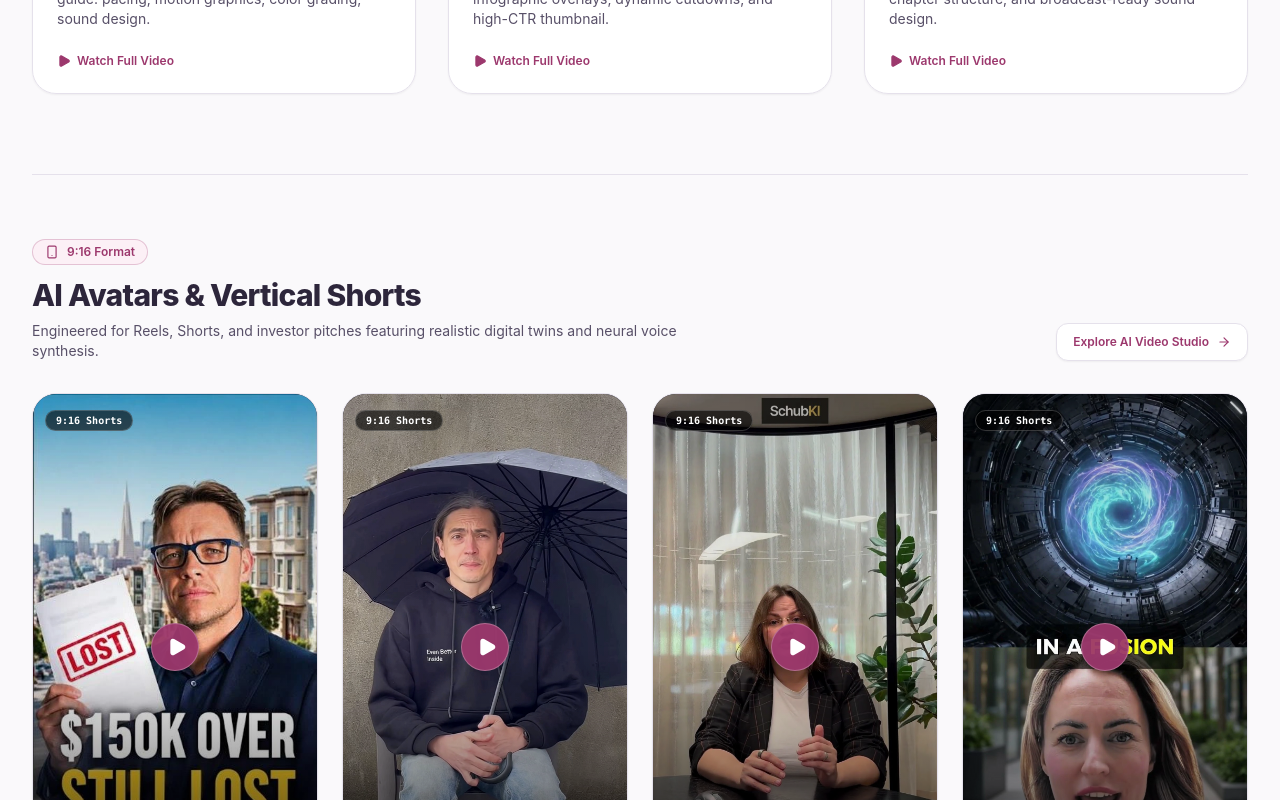
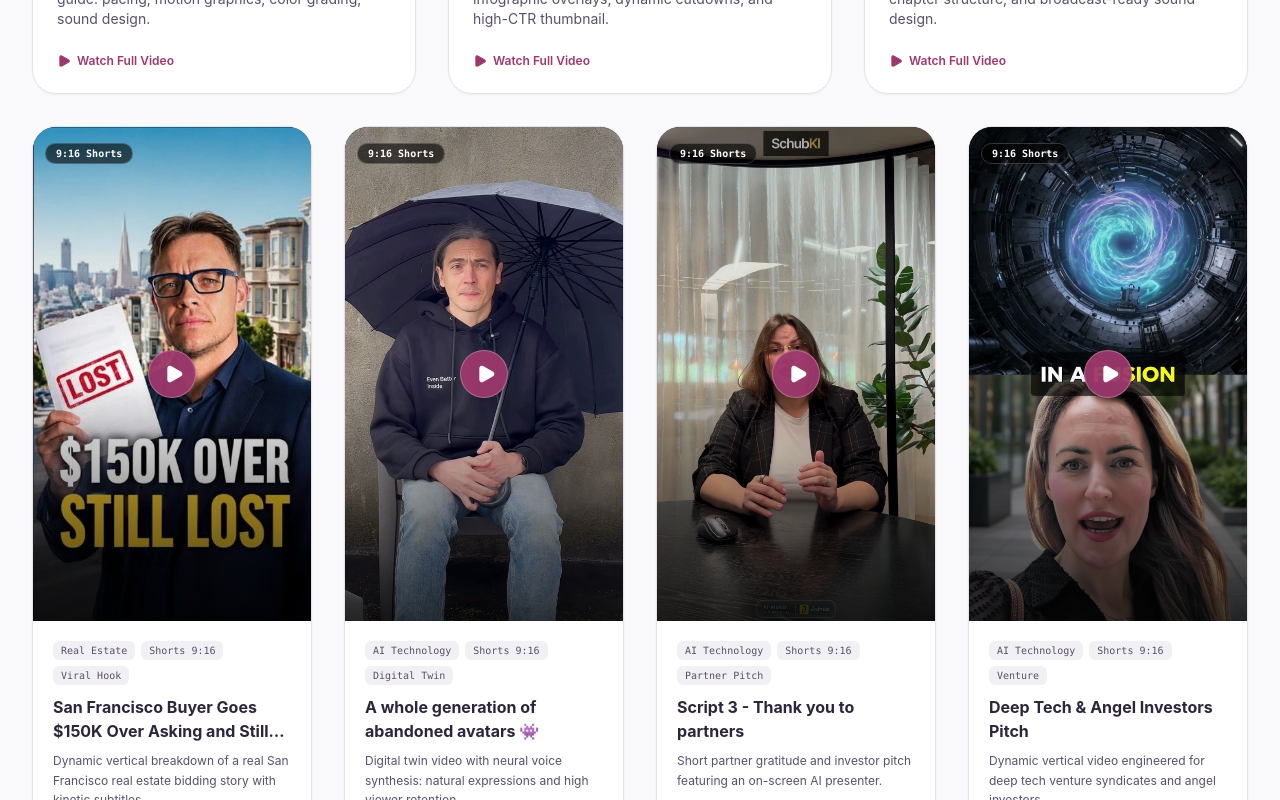
Before and after one commit to andreibdr/fewhands, a Next.js app: page /portfolio in a window 1280 px wide. Shown: the part 4820-5620 px from the top of the page. Built offline with nearby package versions, Linux system fonts and the light colour scheme.

Commit message:
refactor(portfolio): render vertical shorts inline without section header or separator line

```diff
--- a/components/PortfolioSection.tsx
+++ b/components/PortfolioSection.tsx
@@ -210,28 +210,8 @@ export const PortfolioSection: React.FC = () => {
 
         {/* Dedicated Row for Vertical 9:16 Shorts */}
         {verticalShorts.length > 0 && (
-          <div className="mt-16 pt-12 border-t border-slate-200 dark:border-slate-800">
-            <div className="flex flex-col sm:flex-row sm:items-end justify-between gap-4 mb-8">
-              <div>
-                <div className="inline-flex items-center gap-2 px-3 py-1 rounded-full bg-sky-100 dark:bg-sky-950/60 text-sky-700 dark:text-sky-300 text-xs font-semibold mb-2">
-                  <Smartphone className="w-3.5 h-3.5" />
-                  <span>{lang === "ru" ? "Формат 9:16" : "9:16 Format"}</span>
-                </div>
-                <h3 className="text-2xl font-bold text-slate-900 dark:text-white">
-                  {lang === "ru" ? "AI-аватары и вертикальные видео" : "AI Avatars & Vertical Shorts"}
-                </h3>
-              </div>
-              <Link
-                href="/ai-video"
-                className="inline-flex items-center gap-2 text-xs font-semibold text-sky-600 dark:text-sky-400 hover:underline"
-              >
-                <span>{lang === "ru" ? "Все возможности AI-видео" : "Explore AI Video"}</span>
-                <ArrowRight className="w-3.5 h-3.5" />
-              </Link>
-            </div>
-
-            <div className="grid grid-cols-1 sm:grid-cols-2 lg:grid-cols-4 gap-6">
-              {verticalShorts.map((item) => (
+          <div className="mt-8 grid grid-cols-1 sm:grid-cols-2 lg:grid-cols-4 gap-8">
+            {verticalShorts.map((item) => (
                 <div
                   key={item.id}
                   className="group rounded-3xl border border-slate-200 dark:border-slate-800 bg-white dark:bg-slate-900/90 shadow-sm hover:shadow-2xl transition-all duration-300 flex flex-col justify-between overflow-hidden hover:-translate-y-1"
@@ -293,7 +273,6 @@ export const PortfolioSection: React.FC = () => {
                 </div>
               ))}
             </div>
-          </div>
         )}
 
         {/* CTA to Full Portfolio */}
--- a/components/PortfolioView.tsx
+++ b/components/PortfolioView.tsx
@@ -360,45 +360,13 @@ export const PortfolioView: React.FC = () => {
             ))}
           </main>
 
-          {/* Dedicated Section for Vertical 9:16 Shorts (Bottom of Portfolio) */}
+          {/* Vertical 9:16 Shorts Grid directly following */}
           {verticalShorts.length > 0 && (
-            <section className="mt-16 sm:mt-20 pt-12 sm:pt-16 border-t border-[#e5e1eb]">
-              <div className="flex flex-col sm:flex-row sm:items-end justify-between gap-4 mb-8">
-                <div>
-                  <div className="inline-flex items-center gap-2 px-3 py-1 rounded-full bg-[#fcf0f6] border border-[#9c386d]/25 text-[#9c386d] text-xs font-semibold mb-3">
-                    <Smartphone className="w-3.5 h-3.5" />
-                    <span>{lang === "ru" ? "Формат 9:16" : lang === "sr" ? "Format 9:16" : "9:16 Format"}</span>
-                  </div>
-                  <h2 className="text-2xl sm:text-3xl font-extrabold text-[#2d263b] tracking-tight">
-                    {lang === "ru"
-                      ? "AI-аватары и вертикальные видео"
-                      : lang === "sr"
-                      ? "AI avatari i vertikalni video klipovi"
-                      : "AI Avatars & Vertical Shorts"}
-                  </h2>
-                  <p className="mt-2 text-xs sm:text-sm text-[#585068] max-w-2xl leading-relaxed">
-                    {lang === "ru"
-                      ? "Короткие ролики для соцсетей, Reels, Shorts и питчей с реалистичными цифровыми аватарами и нейросетевым синтезом голоса."
-                      : lang === "sr"
-                      ? "Kratki video klipovi za Reels, Shorts i prezentacije sa realističnim digitalnim avatarima i sintezom glasa."
-                      : "Engineered for Reels, Shorts, and investor pitches featuring realistic digital twins and neural voice synthesis."}
-                  </p>
-                </div>
-                <Link
-                  href="/ai-video"
-                  className="inline-flex items-center gap-2 px-4 py-2.5 rounded-xl bg-white border border-[#e5e1eb] text-xs font-semibold text-[#9c386d] hover:bg-[#fcf0f6] hover:border-[#9c386d]/30 transition-all shrink-0 self-start sm:self-auto shadow-sm"
-                >
-                  <span>{lang === "ru" ? "Страница AI-видеопродакшна" : lang === "sr" ? "AI video produkcija" : "Explore AI Video Studio"}</span>
-                  <ArrowRight className="w-3.5 h-3.5" />
-                </Link>
-              </div>
-
-              {/* 4-column row of narrow 9:16 cards */}
-              <div className="grid grid-cols-1 sm:grid-cols-2 lg:grid-cols-4 gap-6">
+            <div className="mt-8 grid grid-cols-1 sm:grid-cols-2 lg:grid-cols-4 gap-8">
               {verticalShorts.map((item) => (
                 <article
                   key={item.id}
-                    className="group rounded-3xl border border-[#e5e1eb] bg-white/90 backdrop-blur-md hover:bg-white shadow-sm hover:shadow-xl transition-all duration-300 flex flex-col justify-between overflow-hidden hover:-translate-y-1.5"
+                  className="group rounded-3xl border border-[#e5e1eb] bg-white/90 backdrop-blur-md hover:bg-white shadow-sm hover:shadow-xl transition-all duration-300 flex flex-col justify-between overflow-hidden hover:-translate-y-1"
                 >
                   <div>
                     {/* 9:16 Media Preview */}
@@ -475,7 +443,6 @@ export const PortfolioView: React.FC = () => {
                 </article>
               ))}
             </div>
-            </section>
           )}
 
           {/* Deep SEO Section 1: Performance Benchmarks & Business Results */}
```
Lines whose indentation alone changed are shown as unchanged.
